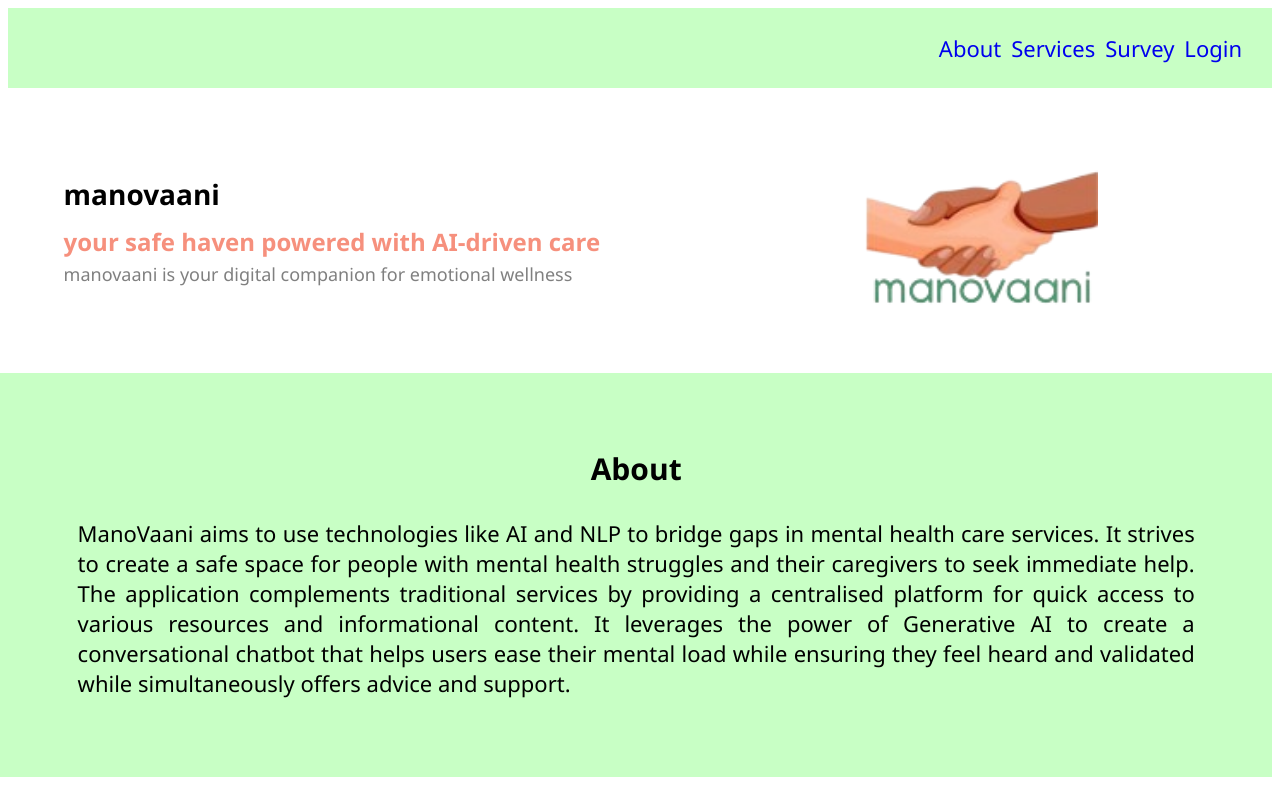
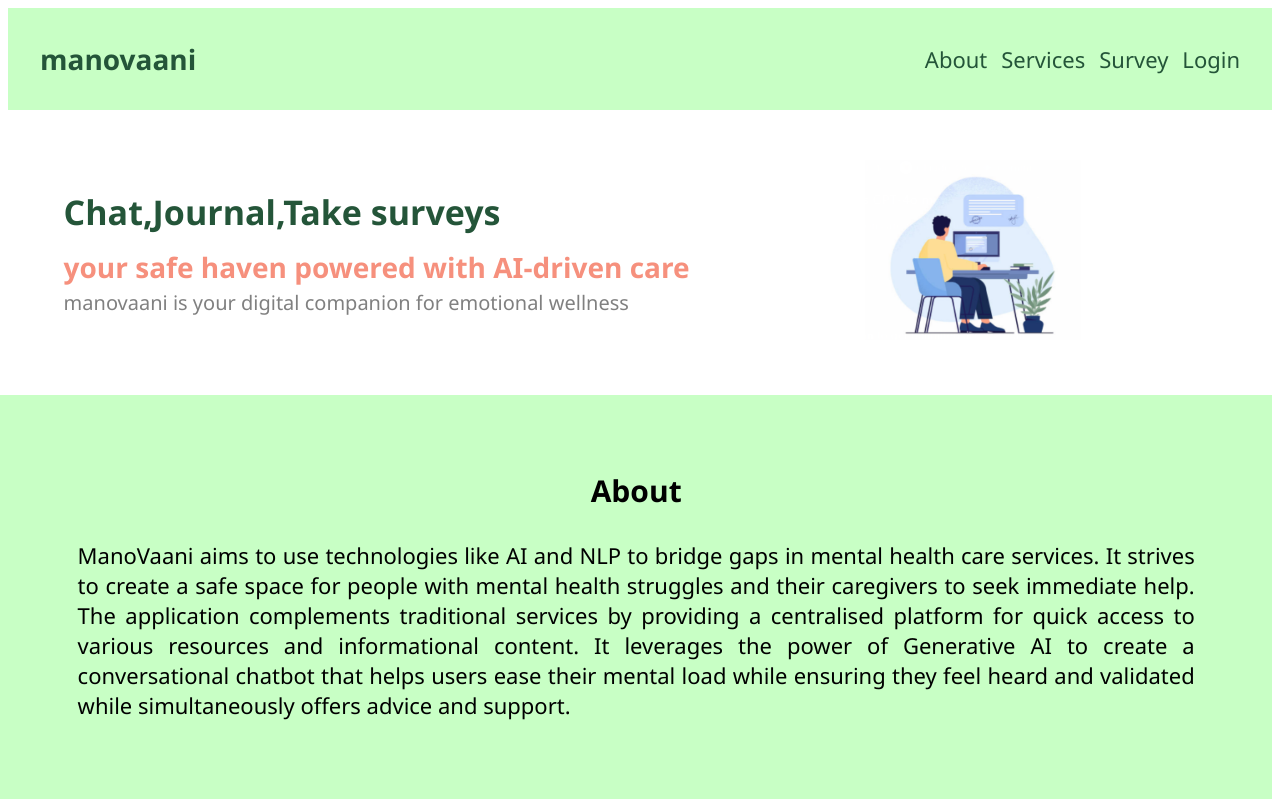
Before and after one commit to tarnibalgoher5/ManoVaani, a React (Vite) app in the folder manovaani/: page / in a window 1280 px wide. Shown: the top 800 px of the page. Built offline with nearby package versions, Linux system fonts and the light colour scheme.

Commit message:
navbar css

```diff
--- a/manovaani/src/components/MainMenu/MainMenu.css
+++ b/manovaani/src/components/MainMenu/MainMenu.css
@@ -35,13 +35,14 @@ background-color:  #c8ffc5;
 }
 
 .site-title {
-  font-size: 28px;
+  font-size: 34px;
   font-weight: bold;
   margin: 0 0 10px 0;
+  color:#245539;
 }
 
 .site-description {
-  font-size: 24px;
+  font-size: 28px;
   font-weight: bolder;
   color: #f6907d;
   line-height: 1.6;
@@ -52,11 +53,11 @@ background-color:  #c8ffc5;
 
 .intro-image{
   width: 30%;
-  height:20%
+  height:30%
 }
 
 .site-desc2{
-  font-size: 18px;
+  font-size: 20px;
   color: grey;
   padding: 0;
   margin : 0;
--- a/manovaani/src/components/MainMenu/MainMenu.jsx
+++ b/manovaani/src/components/MainMenu/MainMenu.jsx
@@ -1,7 +1,7 @@
 import React from 'react';
 import './MainMenu.css';
 import { Link } from 'react-router-dom'; // Import Link for routing
-import logo from '../../assets/logo.png';
+import HomeImg from '../../assets/HomeImg.png';
 import Journal from '../../assets/Journal.png';
 import ChatLogo2 from '../../assets/ChatLogo2.png';
 import ChatLogo from '../../assets/ChatLogo.png';
@@ -14,12 +14,12 @@ function MainMenu() {
       {/* Section 1: Website Title and Intro */}
       <div className="section-intro">
         <div className="intro-text">
-          <p className='site-title'>manovaani</p>
+          <p className='site-title'>Chat,Journal,Take surveys</p>
           <p className="site-description">your safe haven powered with AI-driven care </p>
           <p className='site-desc2'> manovaani is your digital companion for emotional wellness</p>
         </div>
         <div className="intro-image">
-          <img src={logo} alt="Mental Health" />
+          <img src={HomeImg} alt="Mental Health" />
         </div>
       </div>
 
--- a/manovaani/src/components/Navbar/Navbar.css
+++ b/manovaani/src/components/Navbar/Navbar.css
@@ -4,21 +4,45 @@
     font-family: 'Segoe UI', sans-serif;
 }
 
+.Navbar-content-div {
+  display: flex;
+  justify-content: space-between;
+  align-items: center;
+}
+
+
 #nav-bar{
     text-align: right;
-
 }
 
 .nav-link{
-    padding:5px 5px;
+    padding:7px 7px;
     font-size: 22px;
     transition: all 0.3s ease;
     text-decoration: none;
+    color: #245539;
 }
 
 .nav-link:hover{
     font-size: 26px;
-    color: #245539;
+
     font-weight: bold;
     text-decoration: none;
 }
+
+.login-link{
+    margin-right: 7px;
+}
+
+.nav-name{
+    text-decoration: none;
+    transition: all 0.3s ease;
+    font-size: 28px;
+    padding:7px 7px;
+    color: #245539;
+    font-weight: bold;
+}
+
+.nav-name:hover{
+    font-size: 32px;
+}
--- a/manovaani/src/components/Navbar/Navbar.jsx
+++ b/manovaani/src/components/Navbar/Navbar.jsx
@@ -38,14 +38,14 @@ function Navbar() {
         <div id="navbar">
             <div className="Navbar-content-div">
                 {/* manovaani logo */}
-                <a href="#home-sec" onClick={homehandle}>       </a>
+                <a href="#home-sec" className='nav-name' onClick={homehandle}>manovaani</a>
 
                 <nav id="nav-bar" className={click ? "active" : ""}>
                     <a href="#about" className="nav-link" onClick={homehandle}>About</a>
                      <a href="#services" className="nav-link" onClick={homehandle}>Services</a>
                     <a href="#contact" className="nav-link" onClick={homehandle}>Survey</a>
                     {/* <a href="#contact" className="nav-link" onClick={homehandle}>Journal</a> */}
-                    <a href="#" className="nav-link" onClick={loginhandle}>Login</a>
+                    <a href="#" className="nav-link login-lin" onClick={loginhandle}>Login</a>
                     {/* <a href="#" className="nav-link" onClick={signuphandle}>SignUp</a> */}
                 </nav>
             </div>
```
Also changed, not shown: manovaani/src/assets/HomeImg.png (added).
